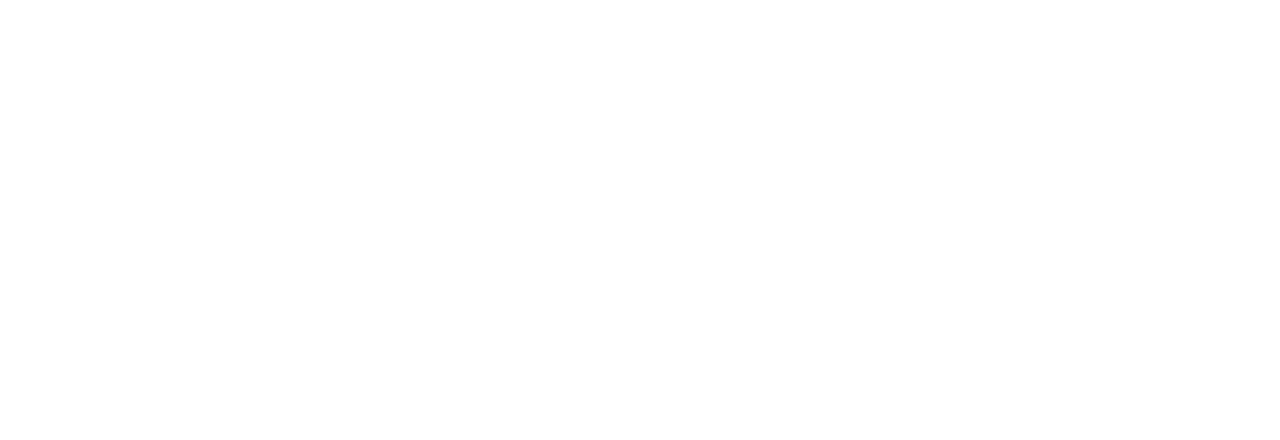
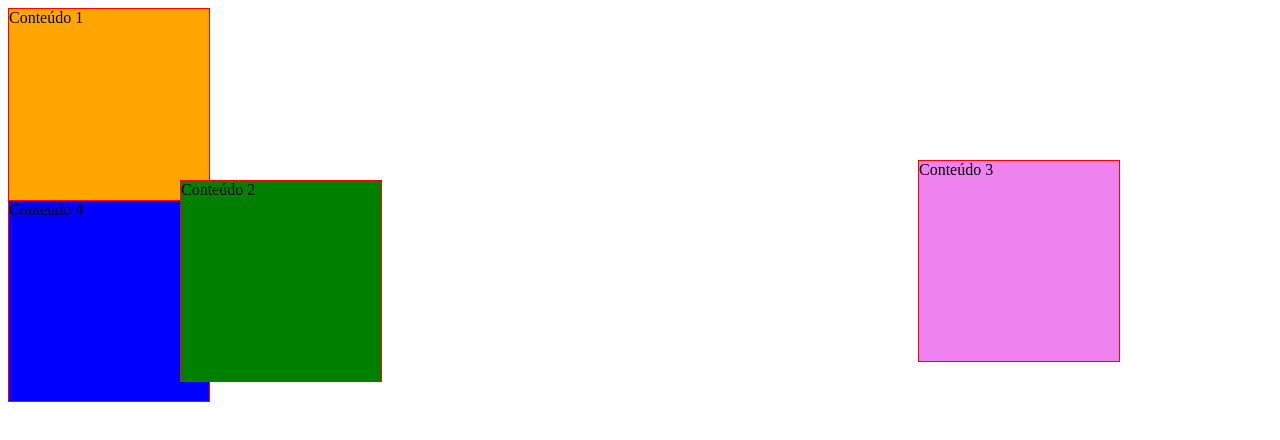
Before and after one commit to LuizPedrosa77/Desenvolvimentos-web-Udemy, a plain HTML site: page css/html/aula16-sobrepondo-elementos.html in a window 1280 px wide. Drawn offline with Linux system fonts and the light colour scheme.

Commit message:
Aula de CSS de Sobreposição de elementos e sobre links

```diff
--- a/css/html/aula16-sobrepondo-elementos.html
+++ b/css/html/aula16-sobrepondo-elementos.html
@@ -5,10 +5,69 @@
     <meta charset="UTF-8">
     <meta name="viewport" content="width=device-width, initial-scale=1.0">
     <title>Document</title>
+
+    <style>
+        .um {
+            border: 1px solid red;
+            background: orange;
+            width: 200px;
+            height: 200px;
+            position: absolute;
+            z-index: 1;
+        }
+
+        .dois {
+            border: 1px solid red;
+            background: green;
+            width: 200px;
+            height: 200px;
+            position: absolute;
+            top: 180px;
+            left: 180px;
+            z-index: 7;
+        }
+
+        .tres {
+            border: 1px solid red;
+            background: violet;
+            width: 200px;
+            height: 200px;
+            position: absolute;
+            top: 160px;
+            right: 160px;
+            z-index: 3;
+        }
+
+        .quatro {
+            border: 1px solid red;
+            background: blue;
+            width: 200px;
+            height: 200px;
+            position: absolute;
+            top: 200px;
+            z-index: 5;
+        }
+    </style>
+
 </head>
 
 <body>
 
+    <div class="um">
+        Conteúdo 1
+    </div>
+
+    <div class="dois">
+        Conteúdo 2
+    </div>
+    <div class="tres">
+        Conteúdo 3
+    </div>
+
+    <div class="quatro">
+        Conteúdo 4
+    </div>
+
 </body>
 
 </html>
```
Also changed, not shown: css/html/aula17-formatando-link.html (added, +51 -0 lines).
